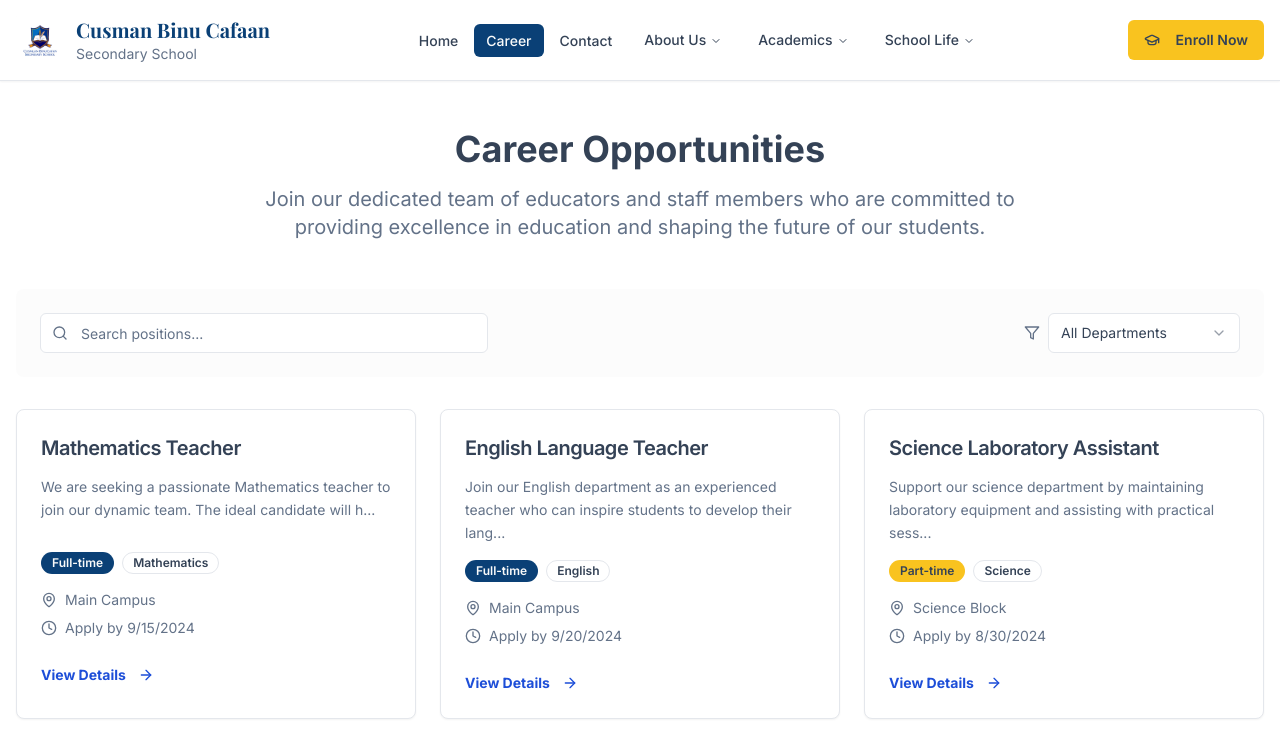
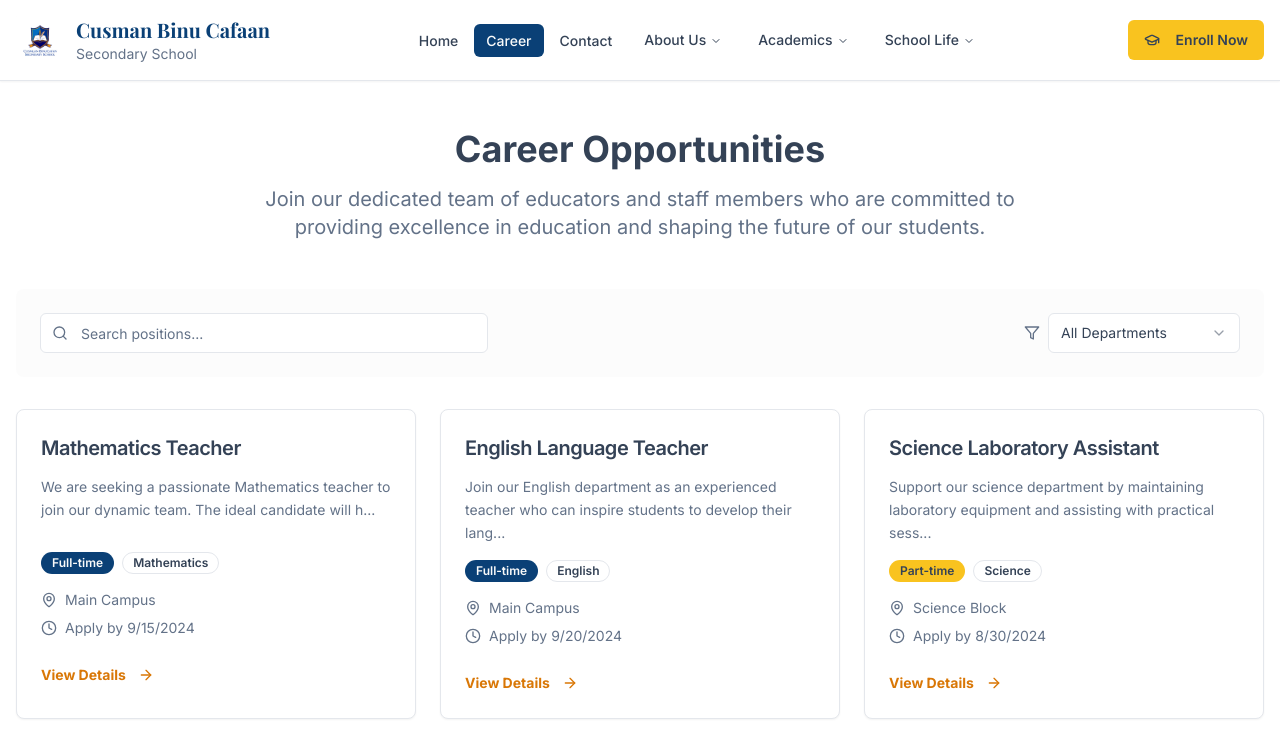
Before and after one commit to AbdirahmanNuh/cusman-secondary-school, a React (Vite) app: page /career in a window 1280 px wide. Shown: the top 741 px of the page. Built offline with nearby package versions, Linux system fonts and the light colour scheme.

Commit message:
Code edited in Lovable Code Editor
Edited UI in Lovable

```diff
--- a/src/pages/Career.tsx
+++ b/src/pages/Career.tsx
@@ -221,7 +221,7 @@ const Career = () => {
                 <Link to={`/career/${job.id}`}>
                   <Button
                     variant="ghost"
-                    className="text-blue-700 hover:text-blue-800 hover:bg-blue-50 p-0 h-auto font-bold group"
+                    className="text-amber-600 hover:text-amber-700 hover:bg-amber-50 p-0 h-auto font-bold group"
                   >
                     View Details
                     <ArrowRight className="ml-1 h-4 w-4 group-hover:translate-x-1 transition-transform" />
```
